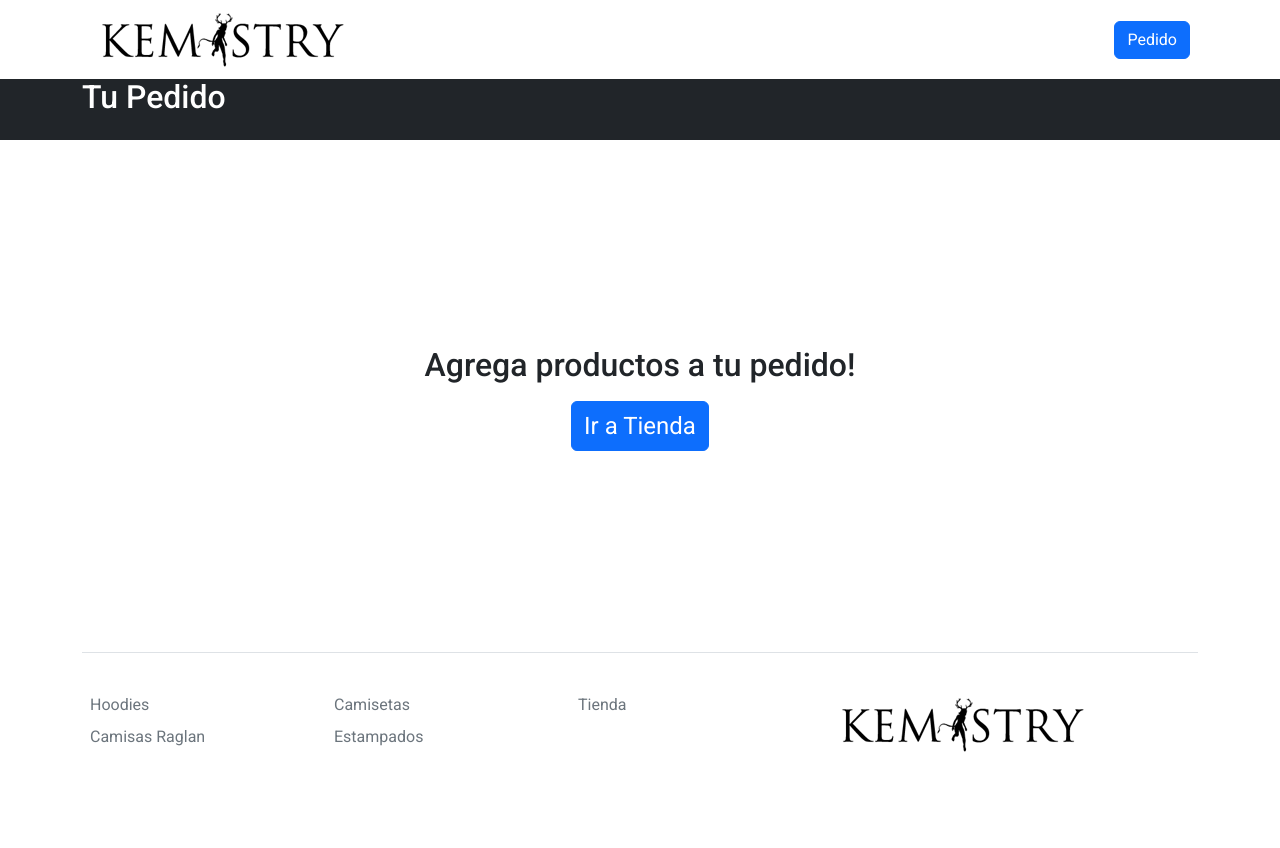
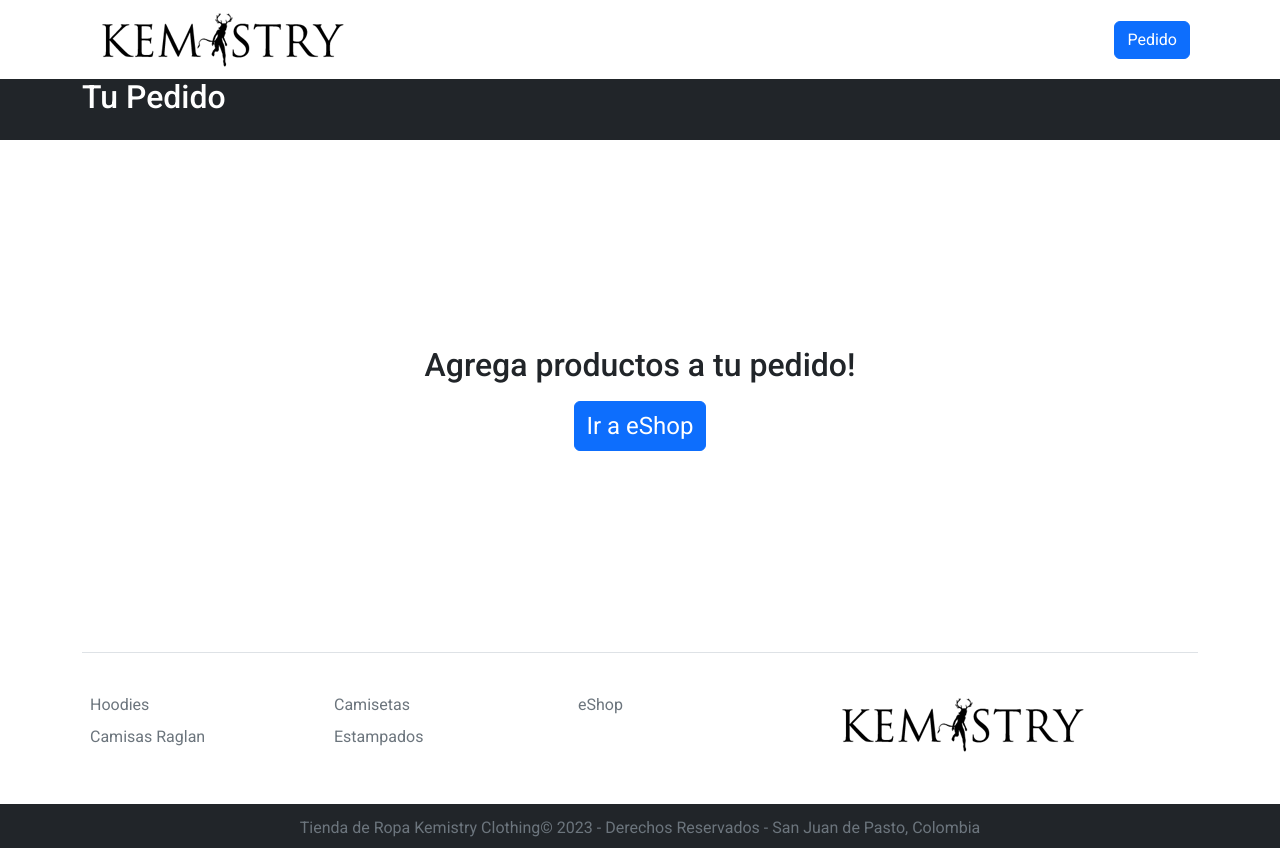
Before and after one commit to CrisAguirre/kemistry, an Angular app: page /shop/checkout in a window 1280 px wide. Before the commit the page ends 804 px from the top, so only its background shows below. Built offline with nearby package versions, Linux system fonts and the light colour scheme.

Commit message:
ajuste textos + footer

```diff
--- a/src/app/components/landing/landing.component.html
+++ b/src/app/components/landing/landing.component.html
@@ -87,7 +87,7 @@
         </ul>
         <form class="d-flex">
           <a routerLink="./shop">
-            <button class="btn btn-primary" type="button">Tienda</button>
+            <button class="btn btn-primary" type="button">eShop</button>
           </a>
         </form>
       </div>
@@ -107,9 +107,9 @@
               <img src="../../assets/img/var/logo-ban.png" loading="lazy">
             </div>
       </div>
-      <p class="lead">Creamos prendas de vestir de alta calidad, con materiales duraderos y diseños únicos, visita nuestra tienda virtual.</p>
+      <p class="lead">Creamos prendas de vestir de alta calidad, con acabados precisos y materiales duraderos, conoce nuestros diseños exclusivos y realiza tus pedidos en nuestro eShop</p>
       <div class="d-grid pb-5 gap-2 d-md-flex justify-content-md-start">
-        <a type="button" class="btn btn-primary btn-lg px-4 me-md-2" href="./shop">Tienda</a>
+        <a type="button" class="btn btn-primary btn-lg px-4 me-md-2" href="./shop">eShop</a>
         <a type="button" class="btn btn-outline-secondary btn-lg px-4" href="#prices">Kemistry</a>
       </div>
     </div>
--- a/src/app/components/shared/footer/footer.component.html
+++ b/src/app/components/shared/footer/footer.component.html
@@ -24,7 +24,7 @@
         <div class="col m-2">
           <ul class="nav flex-column">
             <li class="nav-item mb-2">
-              <a class="text-muted" class="nav-link p-0 text-muted" routerLink="/shop">Tienda</a>
+              <a class="text-muted" class="nav-link p-0 text-muted" routerLink="/shop">eShop</a>
             </li>
           </ul>
         </div>
@@ -38,6 +38,10 @@
           </ul>
         </div>
         <!--<a class="text-muted" target="_blank" class="nav-link p-0 text-muted">Kemistry® &copy; 2023</a>-->
-
     </footer>
 </div>
+<div class="container-fluid text-center p-2 m-0 bg-dark pb-1 px-4">
+  <div class="container">
+    <a class="nav-link p-1 text-muted">Tienda de Ropa Kemistry Clothing&copy; 2023 - Derechos Reservados - San Juan de Pasto, Colombia</a>
+  </div>
+</div>
--- a/src/app/components/shop/checkout/checkout.component.html
+++ b/src/app/components/shop/checkout/checkout.component.html
@@ -10,7 +10,7 @@
       <div id="empty-item" class="d-flex justify-content-center align-items-center">
         <div class="d-flex align-items-center justify-content-start p-2 flex-column">
           <h2 class="mb-3 mt-1">Agrega productos a tu pedido!</h2>
-          <button class="btn btn-primary fs-4 end-buy" routerLink="/shop">Ir a Tienda</button>
+          <button class="btn btn-primary fs-4 end-buy" routerLink="/shop">Ir a eShop</button>
         </div>
       </div>
     </div>
@@ -59,17 +59,17 @@
 
         <!-- pay seña -->
         <div class="justify-content-center flex-column align-items-center" id="pago-sena" *ngIf="!sendContainer">
-          <button type="submit" class="btn btn-primary mt-2 p-3 fw-bold shadow-lg fs-3 w-100" id="pagar-sena">Realizar tu pedido por $ {{ dataCart.discount}} pesos</button>
-          <p class="text-muted pt-3 fw-lighter">* Te contactamos en las próximas 24 horas para gestionar tu pago y despacho.</p>
+          <button type="submit" class="btn btn-primary mt-2 p-3 fw-bold shadow-lg fs-3 w-100" id="pagar-sena">Realizar tu pedido por $ {{ dataCart.total}} pesos</button> <!--dataCart.discount-->
+          <p class="text-muted pt-3 fw-lighter">* Te contactaremos en las próximas 24 horas para gestionar tu pago y despacho.</p>
         </div>
       </form>
 
       <!-- Pago exitoso -->
       <div class="w-100 m-0 p-5 d-flex justify-content-center align-items-center flex-column" id="pago-exitoso" *ngIf="sendContainer">
         <h2 class="text-center fs-1 fw-bold pt-4">🎉 Felicitaciones, tu pedido ha sido registrado con exito! 🎊</h2>
-        <p class="fs-5 text-center pb-4">Te contactamos en las próximas 24 horas para gestionar tu pago y despacho.
+        <p class="fs-5 text-center pb-4">Te contactaremos en las próximas 24 horas para gestionar tu pago y despacho.
         <br>Muchas gracias por elegirnos.</p>
-        <button type="button" class="btn btn-primary mt-2 p-3 fw-bold shadow-lg fs-4" routerLink="/shop">Regresar a la tienda</button>
+        <button type="button" class="btn btn-primary mt-2 p-3 fw-bold shadow-lg fs-4" routerLink="/shop">Regresar a eShop</button>
       </div>
 
     </div>
--- a/src/app/components/shop/products/products.component.html
+++ b/src/app/components/shop/products/products.component.html
@@ -2,7 +2,7 @@
     <div class="p-4 text-center hero-container-products shadow-lg mb-5 bg-none container-fluid d-flex justify-content-center align-items-center flex-column">
         <img onClick="window.location.reload();" src="../../assets/img/var/logo05.png" loading="lazy">
         <h1 class="fw-bold p-2 text-white">eShop</h1>
-        <p class="lead fw-normal pt-2 pb-1 text-white">Realiza tu pedido en segundos, disponemos de medios de pago Bancolombia, Nequi y Daviplata.</p>
+        <p class="lead fw-normal pt-2 pb-1 text-white">Realiza tu pedido en segundos, disponemos medios de pago Bancolombia, Nequi y Daviplata.</p>
         <!--<h3 class="pt-0 pb-4 text-white">Realiza tu pedido en minutos.</h3> fst-italic-->
         <a class="btn btn-primary p-2 text-white" href="/shop#products">Realizar un Pedido</a>
     </div>
```
